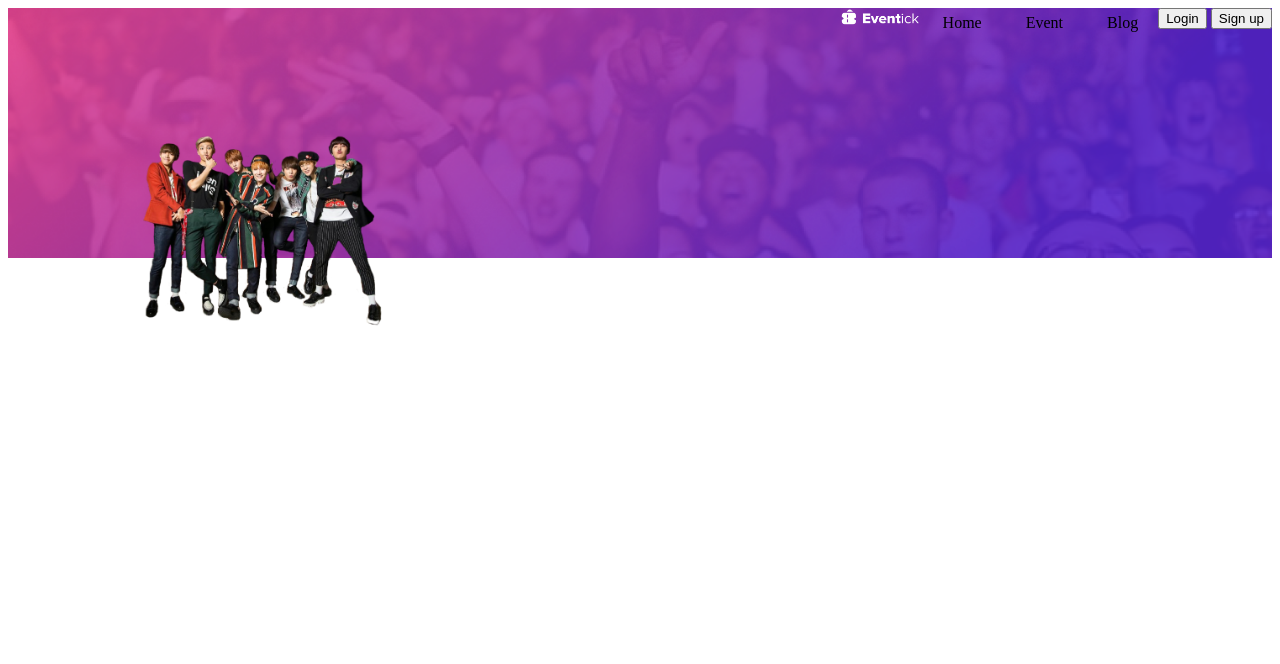
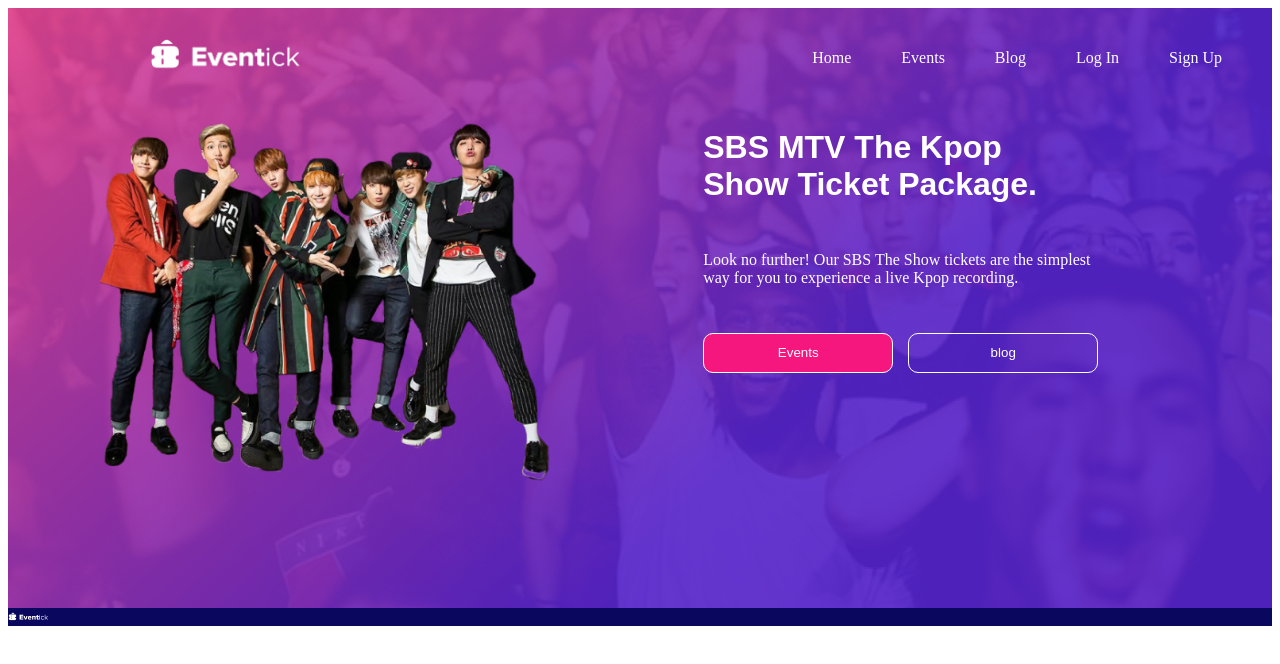
Before and after one commit to Othmanehaiba/Breif_2, a plain HTML site: page home.html in a window 1280 px wide. Drawn offline with Linux system fonts and the light colour scheme.

Commit message:
nav bar completed

```diff
--- a/home.html
+++ b/home.html
@@ -7,25 +7,46 @@
     <link rel="stylesheet" href="style_home.css">
     <title>Home</title>
 </head>
-<header>
-    <nav class="nav-bar">
-        <img src="img/kpop.png" style="display: flex; justify-content: center; height: 200px; margin-top: 120px;margin-left: 120px">
-        <div class="baner">
-            <img src="img/logo.png">
-            <span>Home</span>
-            <span>Event</span>
-            <span>Blog</span>
-        </div>
-
-        <div>
-            <button>Login</button>
-            <button>Sign up</button>
-        </div>
-    </nav>
-</header>
 
 <body>
+    <header>
+        <nav id="nav">
+            <div class="logo_title">
+                <img src="/img/logo.png" class="logo" alt="logo">
+            </div>
+            <div class="nav_links">
+                <ul>
+                    <li><a href="#">Home</a></li>
+                    <li><a href="#">Events</a></li>
+                    <li><a href="#">Blog</a></li>
+                    <li><a href="#">Log In</a></li>
+                    <li><a href="#">Sign Up</a></li>
+                </ul>
+            </div>
 
+        </nav>
+        <div class="content">
+            <div class="first_box">
+                <img src="/img/kpop.png" alt="">
+            </div>
+            <div class="second_box">
+                <h1>SBS MTV The Kpop Show Ticket Package.</h1>
+                <p>Look no further! Our SBS The Show tickets are the simplest way for you to experience a live Kpop
+                    recording.</p>
+                <div class="buttons_scnd_box">
+                    <button style="background-color: #F5167E;"><a href="#Events">Events</a></button>
+
+                    <button><a href="#Blog">blog</a></button>
+                </div>
+
+            </div>
+        </div>
+    </header>
+    <footer>
+        <div class="logo_desc" style="background-color: #0A075F;">
+            <img src="img/logo.png" class="logo">
+        </div>
+    </footer>
 </body>
 
 </html>
--- a/style_home.css
+++ b/style_home.css
@@ -1,15 +1,140 @@
-.nav-bar{
-    display: flex;
-    justify-content: end;
-    background-image: url("img/bg2.png") , url("img/bg.png");
+/* header{
+    height: 600px;
+    background-image: url("img/bg2.png"),url("img/bg.png");
     background-size: cover;
-    height: 250px;
+    background-repeat: no-repeat;
+    background-position: center;
+}
+
+.logo{
+    height: 30px;
 
 }
-img{
-    height: 20px;
-    margin: auto;
+.logo_title{
+    display: flex;
+
 }
-.nav-bar span{
-    margin: auto 20px;
+a{
+    display: inline;
+    text-decoration: none;
+    color: white;
+    justify-content: center;
+    margin-left: 50;
+
 }
+
+ */
+header{
+    height:600px;
+    width: 100%;
+    background-image: url(img/bg2.png),url(img/bg.png) ;
+    background-repeat: no-repeat;
+    background-position: center;
+    background-size: cover;
+
+}
+#nav{
+
+    display:flex;
+    justify-content: space-between;
+    align-items: center;
+    height: 100px;
+}
+.nav_links ul{
+    list-style-type: none;
+    margin-right:50px;
+    display:flex;
+    gap: 50px;
+
+}
+.nav_links a    {
+    text-decoration: none;
+    color:white;
+}
+
+.logo{
+    width:40px;
+}
+.logo_title img{
+    width: 152px;
+    height: 38px;
+    align-items: center;
+    justify-content: center;
+    margin-left: 140px;
+
+}
+.content{
+    display: flex;
+
+    justify-content: space-around;
+    width: 100%;
+
+
+}
+.first_box{
+
+
+    width: 40%;
+
+}
+.first_box img{
+
+    width: 100%;
+    justify-content: center;
+
+
+}
+.second_box{
+    width: 40%;
+}
+.second_box h1{
+    font-family: Arial, Helvetica, sans-serif;
+    height: 100px;
+    color:white;
+    width: 70%;
+}
+.second_box >p{
+    color:white;
+    width: 400px;
+}
+
+.buttons_scnd_box{
+    align-items: center;
+    gap:15px;
+    display:flex;
+}
+.buttons_scnd_box button a {
+    text-decoration:none;
+    color:white;
+    /* background-color: aliceblue; */
+   width: 100%;
+}
+.buttons_scnd_box button{
+
+    display:flex;
+    width: 190px;
+    height:40px;
+    margin-top: 30px;
+    display: flex;
+    align-items: center;
+    justify-content: center;
+    gap: 20px;
+    background-color:transparent;
+    border:solid 1px white;
+    border-radius:10px;
+}
+.boxes{
+    display:grid;
+    background-color: aqua;
+
+    width: 100%;
+    height: 800px;
+    grid-template-columns: repeat(3 , 300px);
+    grid-template-rows:repeat(2 , 200px);
+    justify-content: center;
+    align-content:center;
+    gap:15px;
+}
+.fourth-e {
+    grid-column: 1/3 ;
+}
```
